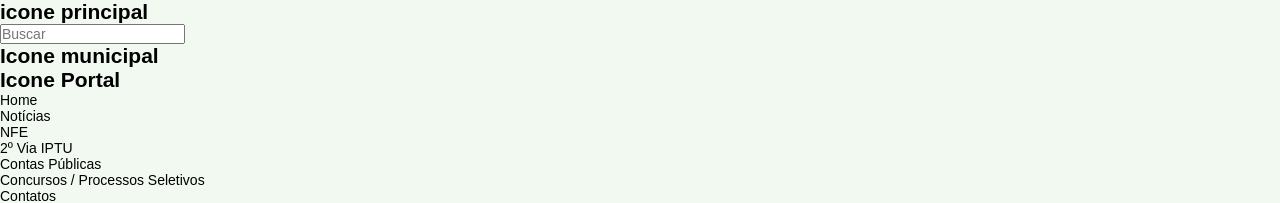
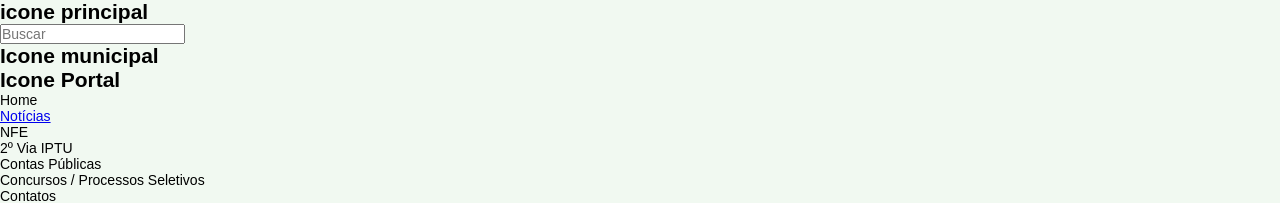
Before and after one commit to GustavoHmbSouza/ClonePrefeituraPassos, a React (Create React App) app: page / in a window 1280 px wide. Shown: the top 203 px of the page. Built offline with nearby package versions, Linux system fonts and the light colour scheme; the HTML template or start-up script is replaced by a standard one.

Commit message:
Adicionado link para página de notícias

```diff
--- a/src/components/header/index.js
+++ b/src/components/header/index.js
@@ -1,5 +1,5 @@
 import React from 'react';
-import { FiClock } from 'react-icons/fi';
+import { Link } from 'react-router-dom';
 import { Header } from './styles';
 
 export default function Html() {
@@ -15,7 +15,9 @@ export default function Html() {
                 <nav>
                     <ul>
                         <li>Home</li>
-                        <li>Notícias</li>
+                        <Link to="/noticias">
+                            <li>Notícias</li>
+                        </Link>
                         <li>NFE</li>
                         <li>2º Via IPTU</li>
                         <li>Contas Públicas</li>
```
